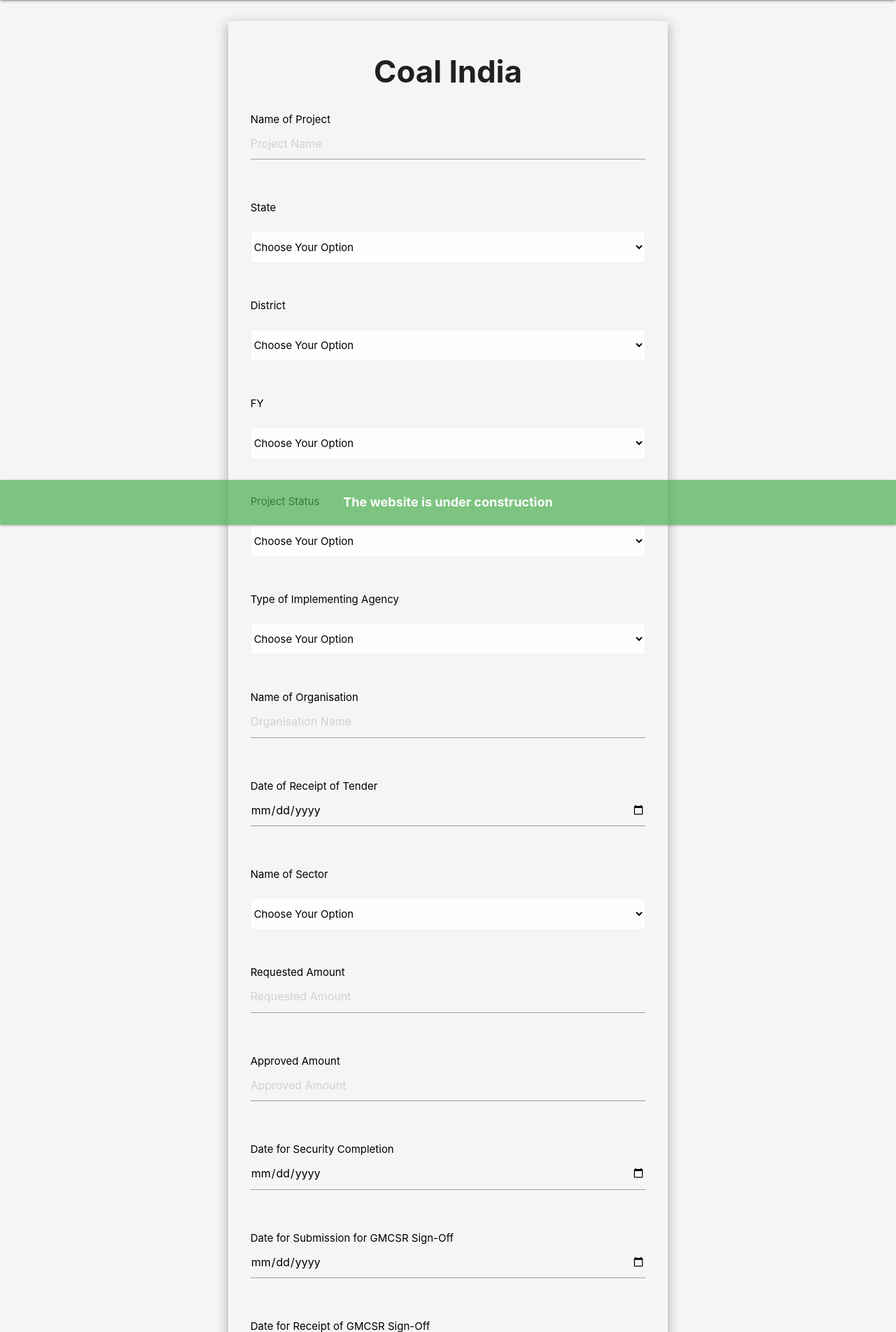
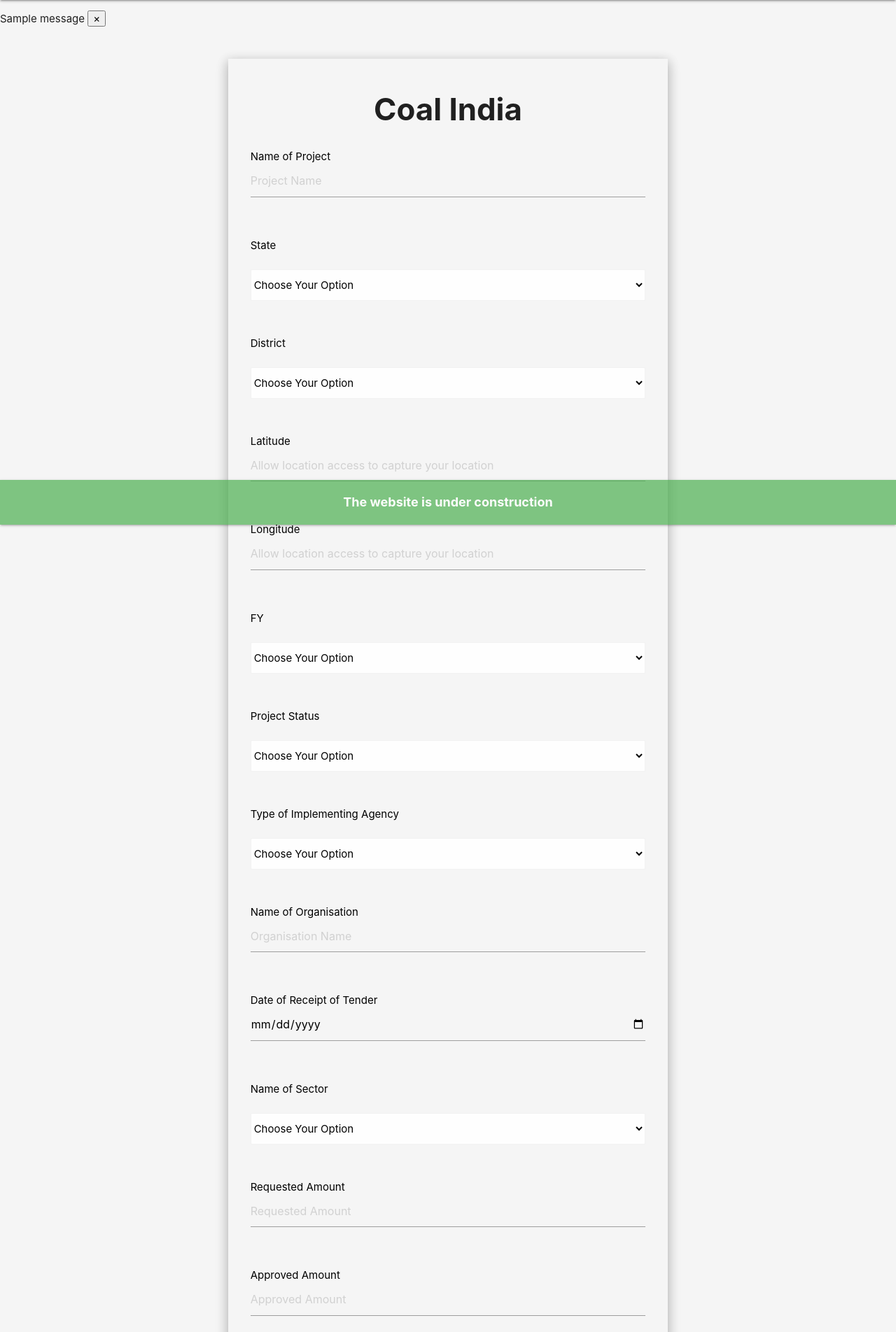
Before and after one commit to RenukaNaik/coal_india, a Django app: page /coal/ in a window 1280 px wide. Shown: the part 64-1968 px from the top of the page at 70% size. Run offline with Django 3.2, Linux system fonts and the light colour scheme; tables that the repository leaves empty hold one stand-in row (values such as "Sample post"); one stand-in notice (Sample message) is shown; some libraries are stand-ins or nearby versions.

Commit message:
lat/long fields added to coal form

```diff
--- a/home/models.py
+++ b/home/models.py
@@ -46,3 +46,5 @@ class CoalForm(models.Model):
     fund_disbursal=models.DateField(blank=True, null=True)
     first_release_ack=models.DateField(blank=True, null=True)
     final_release_ack=models.DateField(blank=True, null=True)
+    lat = models.CharField(max_length=255, blank=True, null=True)
+    lng = models.CharField(max_length=255, blank=True, null=True)
--- a/home/views.py
+++ b/home/views.py
@@ -2,11 +2,14 @@ from django.shortcuts import render
 from .models import  ProjectDetails,CoalForm
 from django.shortcuts import redirect
 from .forms import Coalform
+from django.contrib import messages
+from django.utils.translation import gettext_lazy as _
 # Create your views here.
 
 def coalIndia(request):
-    coal = ProjectDetails.objects.all()
-    context = {'coal':coal}
+    coal = ProjectDetails.objects.all(),
+    coalform=CoalForm.objects.all()
+    context = {'coal':coal,'coalform':coalform}
     # context = {'wells': wells, 'mylist':mylist}
     return render(request, 'home/viewVatikas.html', context )
 
@@ -48,9 +51,10 @@ def coal(request):
         cil_board_review=request.POST.get('cil_board_review')
         fcbc_completion=request.POST.get('fcbc_completion')
         mou_finalisation=request.POST.get('mou_finalisation')
-
+        lat=request.POST.get('lat')
+        lng=request.POST.get('lng')
         coal = CoalForm.objects.create(project_name = project_name,inputState=inputState,inputDistrict=inputDistrict,
-        fy=fy,Projectstatus=Projectstatus,agencytype=agencytype,organisation_name=organisation_name,
+        fy=fy,Projectstatus=Projectstatus,agencytype=agencytype,organisation_name=organisation_name,lat=lat,lng=lng,
         tender_receipt=tender_receipt, sector=sector,request_amount=request_amount,approved_amount=approved_amount,
         security_completion=security_completion,submission=submission,receipt=receipt,agenda_completion=agenda_completion,
         committee_review=committee_review,gm_csr_sign_off=gm_csr_sign_off,legal_security=legal_security,office_orfder_creation=office_orfder_creation,
@@ -58,6 +62,7 @@ def coal(request):
         vetting_by_dp=vetting_by_dp,vetting_by_df=vetting_by_df,chairman_approval=chairman_approval,csr_sd_committee_review=csr_sd_committee_review,
         cil_board_review=cil_board_review,fcbc_completion=fcbc_completion,mou_finalisation=mou_finalisation)
         coal.save()
+        messages.info(request, _(u'Your data is saved'))
         # return HttpResponseRedirect(request.path_info)
         return redirect('/coal')
 
--- a/templates/home/coal.html
+++ b/templates/home/coal.html
@@ -6,6 +6,20 @@
 select{display: block;padding: 0px;}
 
 </style>
+{% if messages %}
+<ul class="messages">
+    {% for message in messages %}
+
+    <div class="alert alert-success alert-dismissible fade show" role="alert">
+        {{message}}
+        <button type="button" class="close" data-dismiss="alert" aria-label="Close">
+            <span aria-hidden="true">&times;</span>
+          </button>
+    </div>
+
+    {% endfor %}
+</ul>
+{% endif %}
     <form  method="post" enctype="multipart/form-data">
       {% csrf_token %}
     <div class="container">
@@ -92,6 +106,18 @@ select{display: block;padding: 0px;}
                   <option value="" selected>Choose Your Option</option>
                   {% comment %} <option value="completed">-- select one --</option>   {% endcomment %}
                 </select>
+              </div>
+            </div>
+            <div class='row' >
+              <div class='input-field col s12'>
+                <span style="float: left; color: black;">Latitude</span>
+                <input placeholder="Allow location access to capture your location" id="lat" type="text" name="lat"  required>
+              </div>
+            </div>
+            <div class='row' >
+              <div class='input-field col s12'>
+                <span style="float: left; color: black;">Longitude</span>
+                <input placeholder="Allow location access to capture your location" id="lng" type="text" name="lng"  required>
               </div>
             </div>
             <div class='row' >
@@ -282,6 +308,22 @@ select{display: block;padding: 0px;}
                       <input type="date" class="fieldlabels" placeholder="dd-mm-yyyy" name="final_release_ack" id="final_release_ack" value="" required>
                     </div>
                   </div>
+                  <div class="input-section center">
+                    <a id="location-btn" class="waves-effect waves-light btn-small" style=" background-color: #4CAF50; visibility: hidden;">Get Location</a>
+
+                      <div class="preloader-wrapper small active" id="location-loader">
+                        <div class="spinner-layer spinner-green-only">
+                          <div class="circle-clipper left">
+                            <div class="circle"></div>
+                          </div><div class="gap-patch">
+                            <div class="circle"></div>
+                          </div><div class="circle-clipper right">
+                            <div class="circle"></div>
+                          </div>
+                        </div>
+                      </div>
+
+                  </div>
             {% comment %} <br/> {% endcomment %}
             <div class="form-field" style="margin-bottom: 10px ;text-align:center;">
               <button class="login-btn btn-large waves-effect waves-dark">Submit</button>
@@ -296,6 +338,12 @@ select{display: block;padding: 0px;}
 	    </div>
     </div>
     </form>
+    <script>
+      window.onload = function(){
+document.getElementById('location-btn').click();
+}
+    </script>
+  </div>
     {% comment %} <script type="text/javascript" src="{% static 'home/js/coal.js' %}"></script> {% endcomment %}
     <script src="https://code.jquery.com/jquery-3.3.1.slim.min.js" integrity="sha384-q8i/X+965DzO0rT7abK41JStQIAqVgRVzpbzo5smXKp4YfRvH+8abtTE1Pi6jizo" crossorigin="anonymous"></script>
     <script src="https://cdnjs.cloudflare.com/ajax/libs/popper.js/1.14.3/umd/popper.min.js" integrity="sha384-ZMP7rVo3mIykV+2+9J3UJ46jBk0WLaUAdn689aCwoqbBJiSnjAK/l8WvCWPIPm49" crossorigin="anonymous"></script>
```
Also changed, not shown: templates/home/viewVatikas.html (+99 -1 lines).
